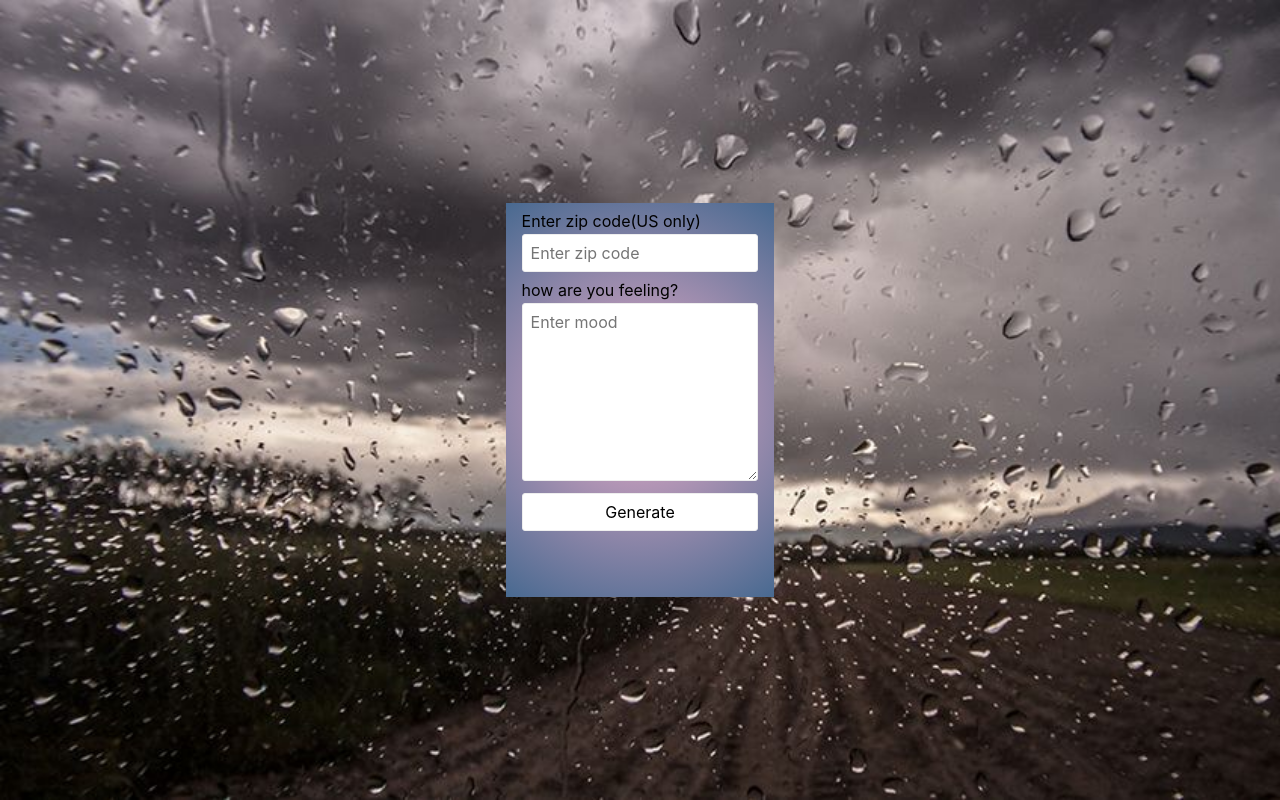
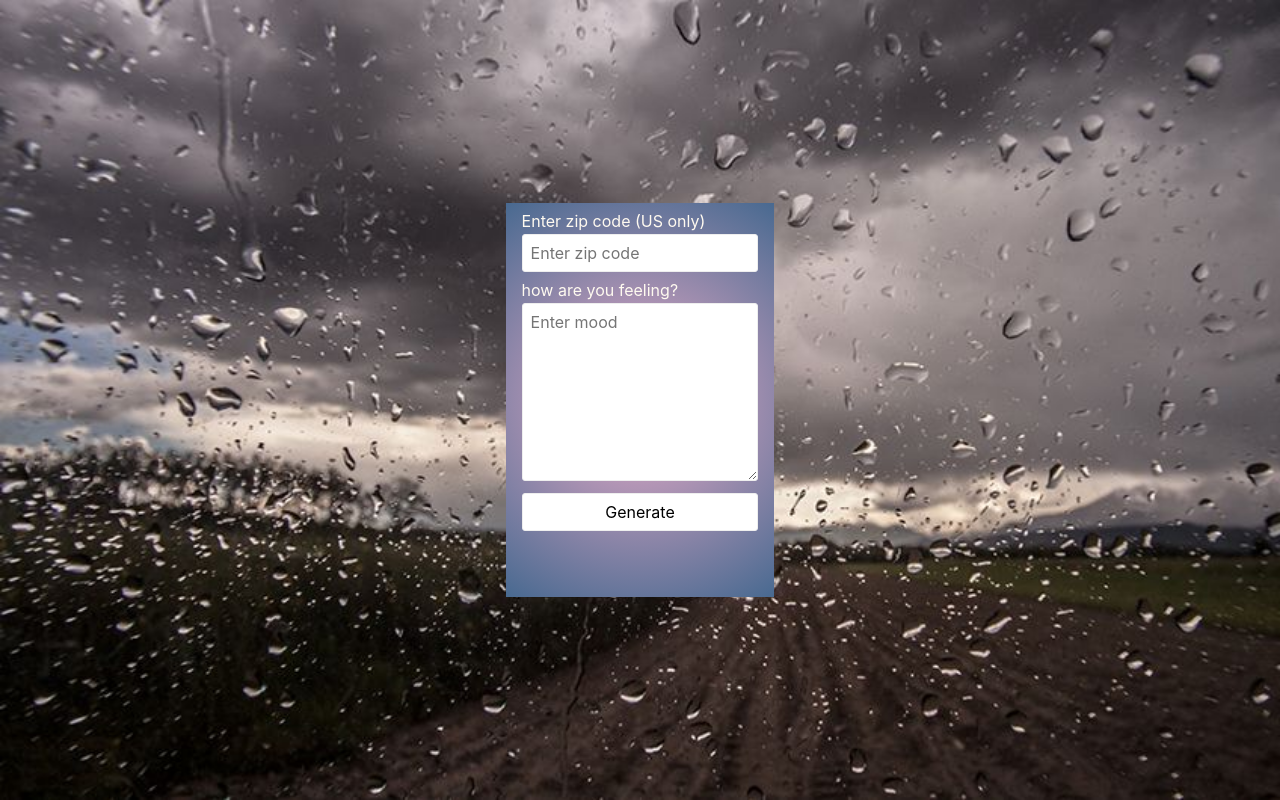
Before and after one commit to fhameed1981/WeatherApp, a plain HTML site: page website/index.html in a window 1280 px wide. Drawn offline with Linux system fonts and the light colour scheme; some icons are missing; a web font is replaced by a local one.

Commit message:
Add files via upload

```diff
--- a/website/style.css
+++ b/website/style.css
@@ -109,6 +109,8 @@ h5 {
 .zip,
 .feel {
   margin-bottom: 0.5rem;
+  color:floralwhite;
+
 }
 
 label {
```
Also changed, not shown: website/index.html (+1 -1 lines).
